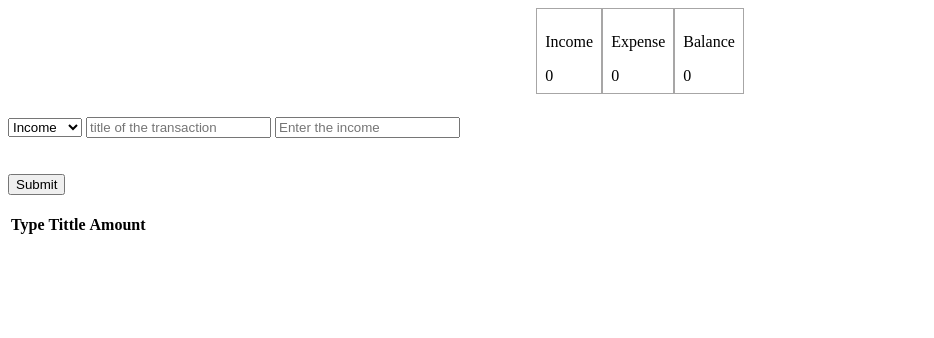
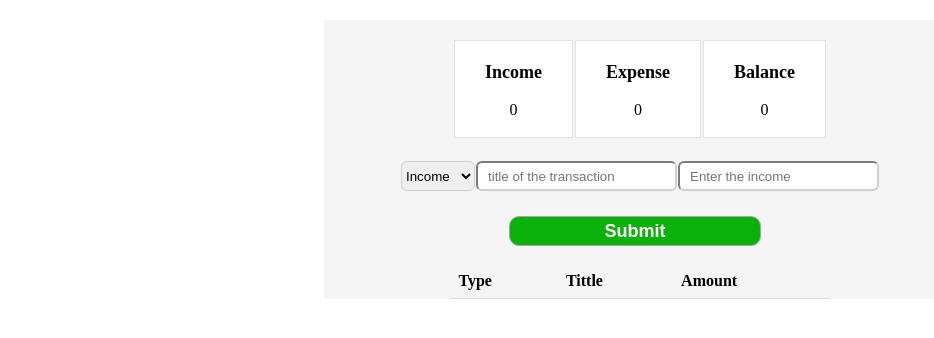
Before and after one commit to Thorbileh/ExpensesTracker, a plain HTML site: page index.html in a window 1280 px wide. Shown: the whole page, without its empty margins (0-934 px from the left). Drawn offline with Linux system fonts and the light colour scheme.

Commit message:
Added more style to it

```diff
--- a/styles.css
+++ b/styles.css
@@ -1,9 +1,14 @@
-.appContainer{
-    flex-direction: column;
-    width: 40%;
-    background-color: rgb(247, 247, 247);
 
+.app{
+ background-color: rgb(255, 255, 255);
     text-align: center;
+    margin-top: 20px;
+
+}
+.main{
+    background-color: whitesmoke;
+    width: 50%;
+    margin: auto;
 }
 
 .displayBox{
@@ -11,10 +16,84 @@
     justify-content: center;
     font-weight: 100;
    margin-bottom: 23px;
+   gap: 2px;
 }
 .displayBox .headerBox{
-    border: 1px solid rgb(167, 166, 166);
+    border: 1px solid rgb(225, 225, 225);
     background-color: #ffffff;
-    padding: 8px;
+    padding: 3px 30px;
+    padding-bottom: 18px;
+    text-align: center;
+    margin-top: 20px;
+}
+.displayBox .headerBox p{
+   font-size: large;
+   font-weight: bold;
+}
+.form1{
+    display: flex;
+    justify-content: center;
+    gap: 1px;
+    height: 30px;
+    margin-top: 15px;
+    margin-bottom: 25px;
 
 }
+.form1 input{
+    padding: 10px;
+    border-radius: 6px;
+    border-color: #d0d0d0;
+
+}
+.form1 select{
+    border-radius: 6px;
+    border-color: #d0d0d0;
+
+}
+button{
+
+    background-color: rgb(9, 177, 9);
+    border: 1px solid rgb(167, 166, 166);
+    cursor: pointer;
+    border-radius: 10px;
+    margin-right: 10px;
+    text-align: center;
+    font-weight: bold;
+    color: #ffffff;
+    width: 40%;
+    height: 30px;font-size: large;
+}
+button:hover{
+    background-color: rgb(0, 255, 255);
+    color: rgb(0, 0, 0);
+}
+
+.displayTransation{
+   width: 60%;
+    justify-content: center;
+    margin: auto;
+
+}
+
+.displayTransation table {
+    align-items: center;
+    border-collapse: collapse;
+
+}
+.displayTransation table {
+    border-collapse: collapse;
+    width: 100%;
+
+}
+.displayTransation .transactionTableBody{
+    border: 1px solid #dddddd;
+    text-align: left;
+    padding: 8px;
+    width: 100%;
+    border-bottom: 1px solid #dddddd;
+}
+.displayTransation table th, td {
+    text-align: left;
+    padding: 8px;
+    border-bottom: 1px solid #dddddd;
+}
```
